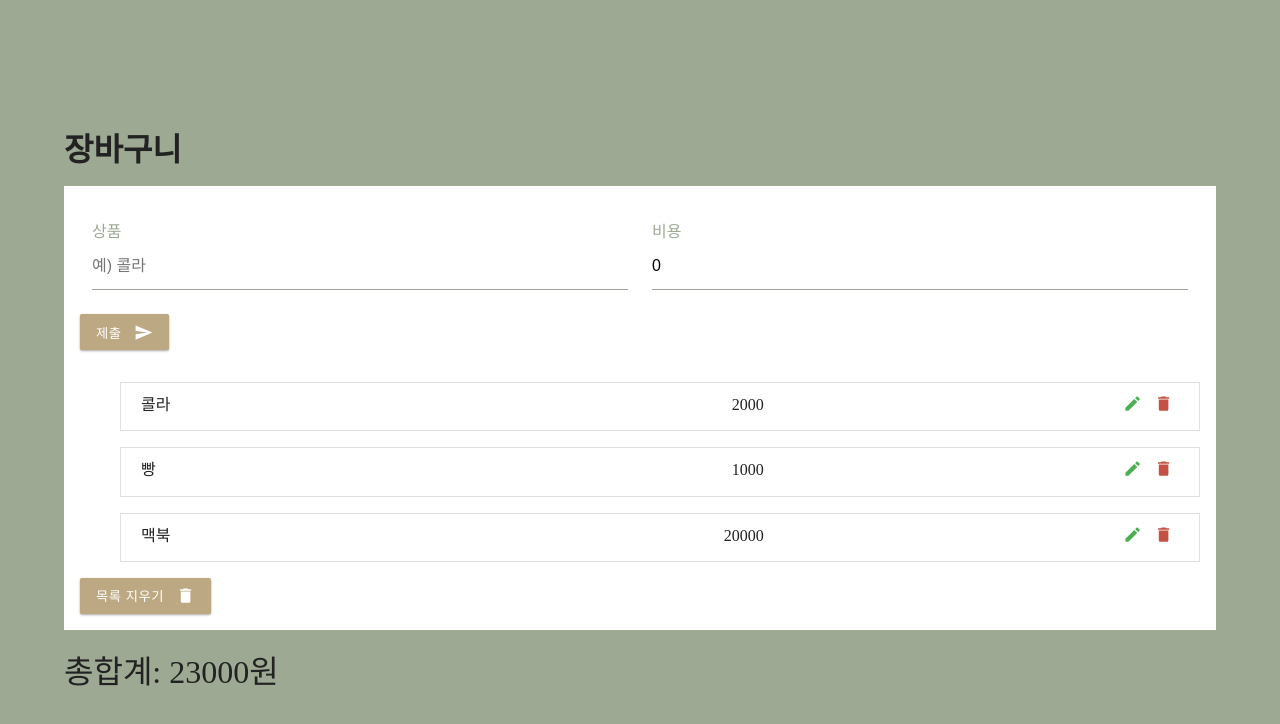
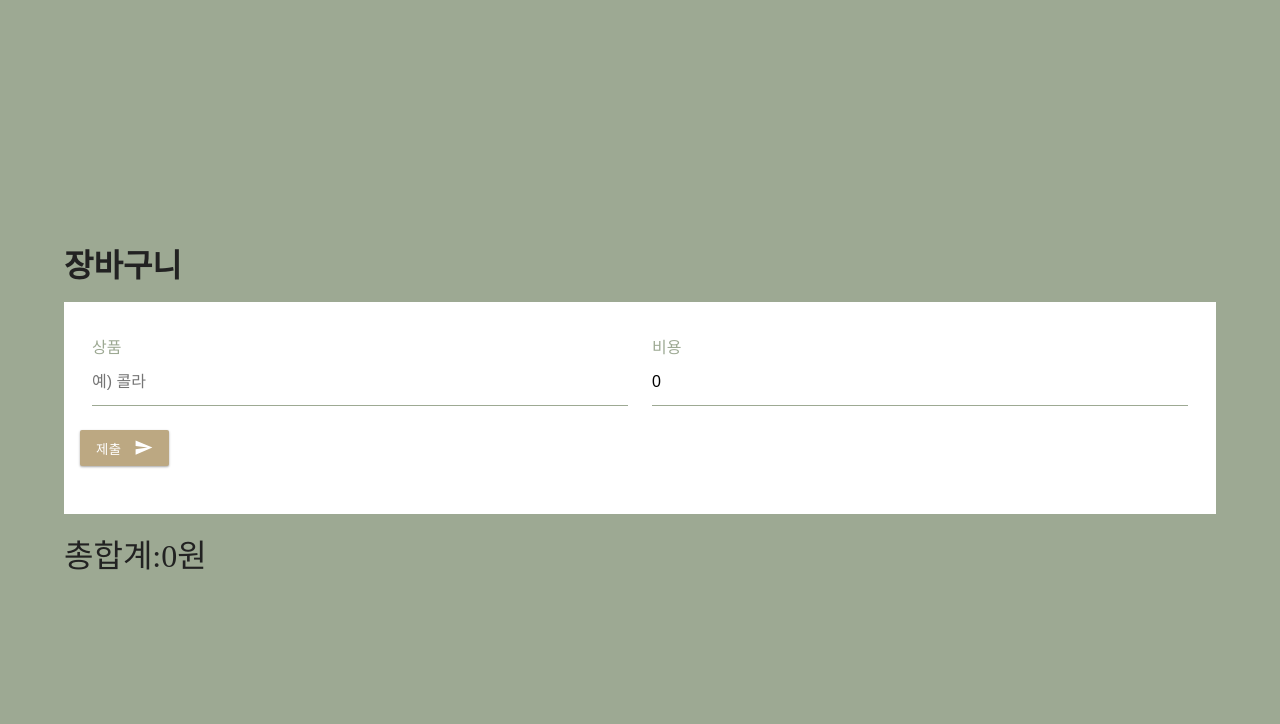
Before and after one commit to react-study-oz-fe2/crud-react, a React (Create React App) app: page / in a window 1280 px wide. Shown: the top 724 px of the page. Built offline with nearby package versions, Linux system fonts and the light colour scheme.

Commit message:
refactor: 폴더 구조 변경에 따른 수정

```diff
--- a/src/components/Expense/ExpenseForm/ExpenseForm.js
+++ b/src/components/Expense/ExpenseForm/ExpenseForm.js
@@ -1,14 +1,41 @@
 import { MdSend } from 'react-icons/md'
 import './ExpenseForm.css'
+import { useState } from 'react'
 
-const ExpenseForm = ({
-  charge,
-  edit,
-  handleCharge,
-  amount,
-  handleAmount,
-  handleSubmit,
-}) => {
+const ExpenseForm = ({ setExpenses, handleAlert }) => {
+  const [expense, setExpense] = useState({
+    charge: '',
+    amount: 0,
+  })
+
+  const handleInput = (e) => {
+    setExpense((expense) => ({
+      ...expense,
+      [e.target.name]: e.target.value,
+    }))
+  }
+
+  const handleSubmit = (e) => {
+    e.preventDefault()
+    const { charge, amount } = expense
+
+    if (charge !== '' && amount > 0) {
+      const newExpense = { id: crypto.randomUUID(), charge, amount }
+      setExpenses((expenses) => [...expenses, newExpense])
+      handleAlert({ type: 'success', text: '아이템이 생성되었습니다.' })
+    } else {
+      handleAlert({
+        type: 'danger',
+        text: 'charge는 빈 값일 수 없으며 amount 값은 0보다 커야 합니다.',
+      })
+    }
+
+    setExpense(() => ({
+      charge: '',
+      amount: 0,
+    }))
+  }
+
   return (
     <form onSubmit={handleSubmit}>
       <div className="form-center">
@@ -20,8 +47,8 @@ const ExpenseForm = ({
             id="charge"
             name="charge"
             placeholder="예) 콜라"
-            value={charge}
-            onChange={handleCharge}
+            value={expense.charge}
+            onChange={handleInput}
           />
         </div>
         <div className="form-group">
@@ -32,13 +59,13 @@ const ExpenseForm = ({
             id="amount"
             name="amount"
             placeholder="예) 100"
-            value={amount}
-            onChange={handleAmount}
+            value={expense.amount}
+            onChange={handleInput}
           />
         </div>
       </div>
       <button type="submit" className="btn">
-        {edit ? '수정' : '제출'}
+        제출
         <MdSend className="btn-icon" />
       </button>
     </form>
--- a/src/components/Expense/ExpenseList/ExpenseList.js
+++ b/src/components/Expense/ExpenseList/ExpenseList.js
@@ -2,17 +2,25 @@ import './ExpenseList.css'
 import ExpenseItem from './ExpenseItem/ExpenseItem'
 import { MdDelete } from 'react-icons/md'
 
-const ExpenseList = ({
-  expenses,
-  initialExpenses,
-  handleDelete,
-  handleEdit,
-  clearItems,
-}) => {
+const ExpenseList = ({ expenses, setExpenses, handleAlert }) => {
+  const handleDelete = (id) => {
+    const newExpense = expenses.filter((expense) => expense.id !== id)
+    setExpenses(newExpense)
+    handleAlert({ type: 'danger', text: '아이템이 삭제되었습니다.' })
+  }
+
+  const handleEdit = (id) => {
+    const expense = expenses.find((item) => item.id === id)
+  }
+
+  const clearItems = () => {
+    setExpenses([])
+  }
+
   return (
     <>
       <ul className="list">
-        {initialExpenses.map((expense, index) => {
+        {expenses.map((expense, index) => {
           return (
             <ExpenseItem
               key={index}
--- a/src/pages/CartPage/CartPage.jsx
+++ b/src/pages/CartPage/CartPage.jsx
@@ -1,82 +1,27 @@
-import { useState } from 'react'
+import { useEffect, useState } from 'react'
 import ExpenseForm from '../../components/Expense/ExpenseForm/ExpenseForm'
 import ExpenseList from '../../components/Expense/ExpenseList/ExpenseList'
 import Alert from '../../components/Alert/Alert'
 import './CartPage.css'
 
 const CartPage = () => {
-  const [expenses, setExpenses] = useState([
-    { id: 1, charge: '콜라', amount: 2000 },
-    { id: 2, charge: '빵', amount: 1000 },
-    { id: 3, charge: '맥북', amount: 20000 },
-  ])
-
-  const [charge, setCharge] = useState('')
-  const [amount, setAmount] = useState(0)
-  const [id, setId] = useState('')
-
+  const [expenses, setExpenses] = useState([])
   const [alert, setAlert] = useState({ show: false })
 
-  const [edit, setEdit] = useState(false)
+  useEffect(() => {
+    const exist = JSON.parse(localStorage.getItem('expenses'))
+    if (exist !== null) setExpenses(exist)
+  }, [])
 
-  const handleEdit = (id) => {
-    const expense = expenses.find((item) => item.id === id)
-    const { charge, amount } = expense
-    setCharge(charge)
-    setAmount(amount)
-    setId(id)
-    setEdit(true)
-  }
-
-  const handleCharge = (e) => {
-    setCharge(e.target.value)
-  }
-
-  const handleAmount = (e) => {
-    setAmount(e.target.valueAsNumber)
-  }
-
-  const handleSubmit = (e) => {
-    e.preventDefault()
-    if (charge !== '' && amount > 0) {
-      if (edit) {
-        const newExpenses = expenses.map((item) => {
-          return item.id === id ? { ...item, charge, amount } : item
-        })
-        setExpenses(newExpenses)
-        setEdit(false)
-        handleAlert({ type: 'success', text: '아이템이 수정되었습니다.' })
-      } else {
-        const newExpense = { id: crypto.randomUUID(), charge, amount }
-        const newExpenses = [...expenses, newExpense]
-        setExpenses(newExpenses)
-        handleAlert({ type: 'success', text: '아이템이 생성되었습니다.' })
-      }
-      setCharge('')
-      setAmount(0)
-    } else {
-      handleAlert({
-        type: 'danger',
-        text: 'charge는 빈 값일 수 없으며 amount 값은 0보다 커야 합니다.',
-      })
-    }
-  }
-
-  const handleDelete = (id) => {
-    const newExpense = expenses.filter((expense) => expense.id !== id)
-    setExpenses(newExpense)
-    handleAlert({ type: 'danger', text: '아이템이 삭제되었습니다.' })
-  }
-
-  const clearItems = () => {
-    setExpenses([])
-  }
+  useEffect(() => {
+    localStorage.setItem('expenses', JSON.stringify(expenses))
+  }, [expenses])
 
   const handleAlert = ({ type, text }) => {
     setAlert({ show: true, type, text })
     setTimeout(() => {
       setAlert({ show: false })
-    }, 7000)
+    }, 5000)
   }
 
   return (
@@ -86,33 +31,28 @@ const CartPage = () => {
         <h1>장바구니</h1>
 
         <div style={{ width: '100%', backgroundColor: 'white', padding: '1rem' }}>
-          <ExpenseForm
-            charge={charge}
-            edit={edit}
-            handleCharge={handleCharge}
-            amount={amount}
-            handleAmount={handleAmount}
-            handleSubmit={handleSubmit}
-          />
+          <ExpenseForm handleAlert={handleAlert} setExpenses={setExpenses} />
         </div>
 
         <div style={{ width: '100%', backgroundColor: 'white', padding: '1rem' }}>
-          <ExpenseList
-            expenses={expenses}
-            initialExpenses={expenses}
-            handleDelete={handleDelete}
-            handleEdit={handleEdit}
-            clearItems={clearItems}
-          />
+          {expenses.length === 0 ? null : (
+            <ExpenseList
+              expenses={expenses}
+              setExpenses={setExpenses}
+              handleAlert={handleAlert}
+            />
+          )}
         </div>
 
         <div style={{ display: 'flex', justifyContent: 'start', marginTop: '1rem' }}>
           <p style={{ fontSize: '2rem' }}>
-            총합계:{' '}
+            총합계:
             <span>
-              {expenses.reduce((acc, cur) => {
-                return (acc += cur.amount)
-              }, 0)}
+              {expenses
+                .reduce((acc, cur) => {
+                  return (acc += Number(cur.amount))
+                }, 0)
+                .toLocaleString()}
               원
             </span>
           </p>
```
